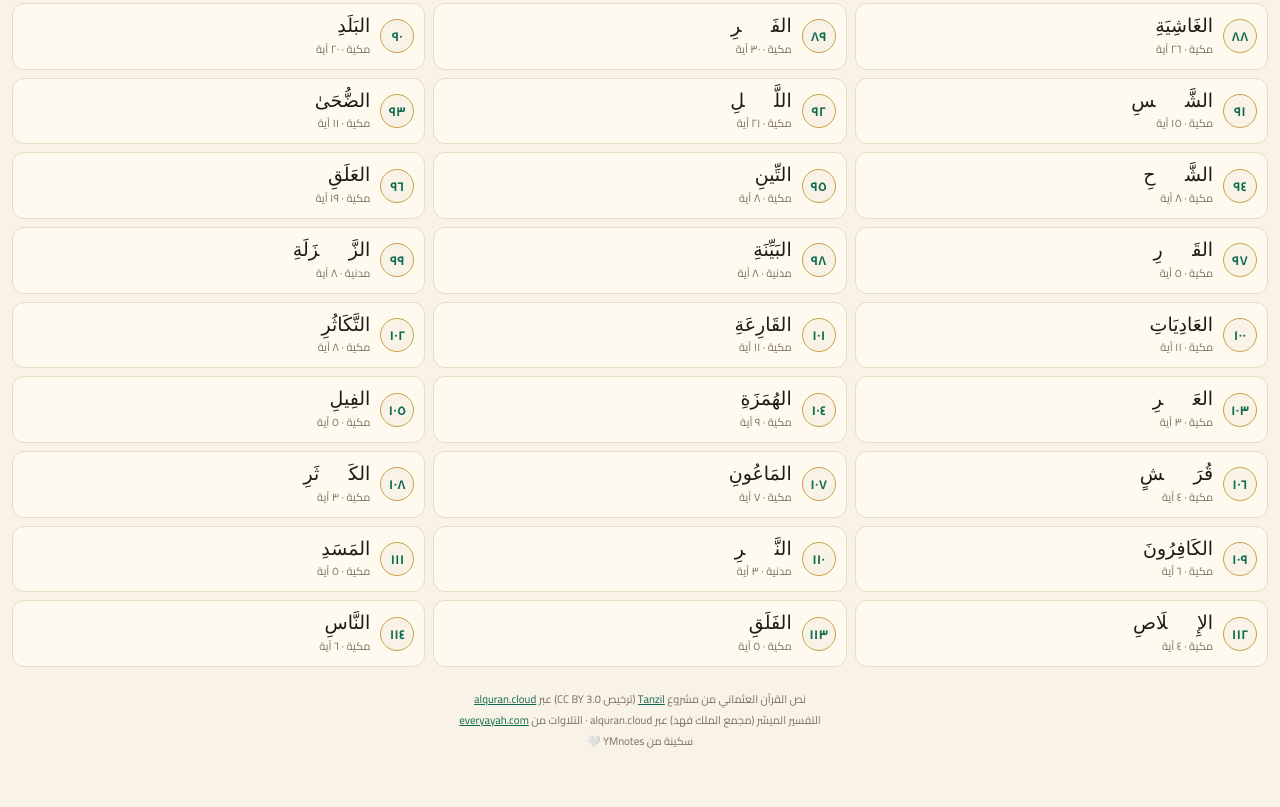
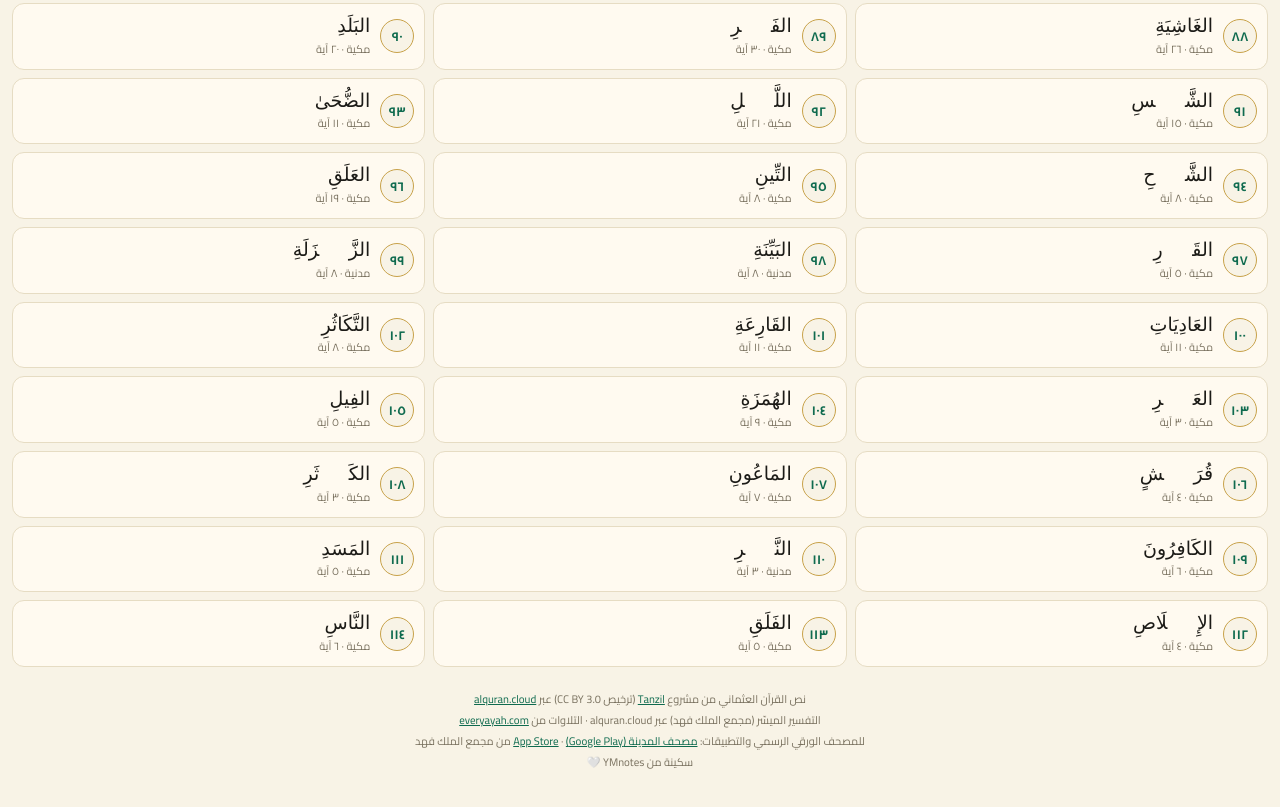
Before and after one commit to youssif3863/sakina-mushaf, a plain HTML site: page index.html in a window 1280 px wide. Shown: the part 2569-3376 px from the top of the page. Drawn offline with Linux system fonts and the light colour scheme; a web font is replaced by a local one.

Commit message:
Credits: link to the Complex's official Mushaf apps
Co-Authored-By: Claude Sonnet 5.5 <noreply@anthropic.com>

```diff
--- a/index.html
+++ b/index.html
@@ -93,7 +93,7 @@ body.pl{padding-bottom:70px}
   </div>
   <div id="tab-st" style="display:none"></div>
   <div id="tab-h" style="display:none"></div>
-  <div class="credit" id="mcredit">نص القرآن العثماني من مشروع <a href="https://tanzil.net" target="_blank" rel="noopener">Tanzil</a> (ترخيص CC BY 3.0) عبر <a href="https://alquran.cloud" target="_blank" rel="noopener">alquran.cloud</a><br>التفسير الميسّر (مجمع الملك فهد) عبر alquran.cloud · التلاوات من <a href="https://everyayah.com" target="_blank" rel="noopener">everyayah.com</a><br>سكينة من YMnotes 🤍</div>
+  <div class="credit" id="mcredit">نص القرآن العثماني من مشروع <a href="https://tanzil.net" target="_blank" rel="noopener">Tanzil</a> (ترخيص CC BY 3.0) عبر <a href="https://alquran.cloud" target="_blank" rel="noopener">alquran.cloud</a><br>التفسير الميسّر (مجمع الملك فهد) عبر alquran.cloud · التلاوات من <a href="https://everyayah.com" target="_blank" rel="noopener">everyayah.com</a><br>للمصحف الورقي الرسمي والتطبيقات: <a href="https://play.google.com/store/apps/details?id=sa.QuranComplex.QuranHafs" target="_blank" rel="noopener">مصحف المدينة (Google Play)</a> · <a href="https://apps.apple.com/app/id1616321992" target="_blank" rel="noopener">App Store</a> من مجمع الملك فهد<br>سكينة من YMnotes 🤍</div>
 </div>
 <div id="reader">
   <div class="bar">
```
